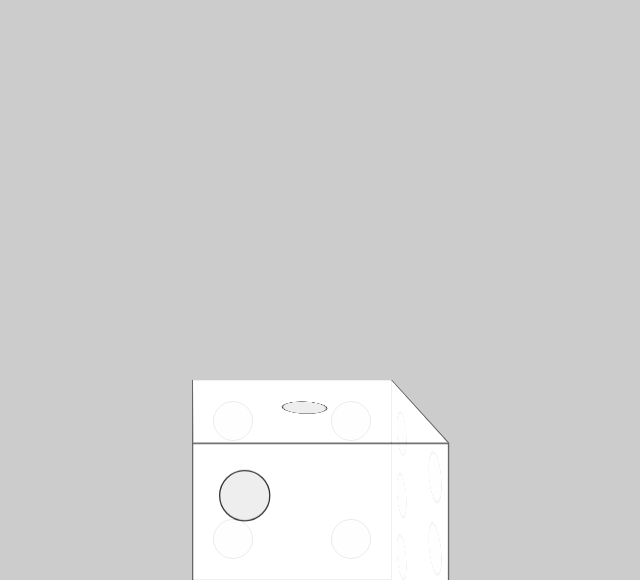
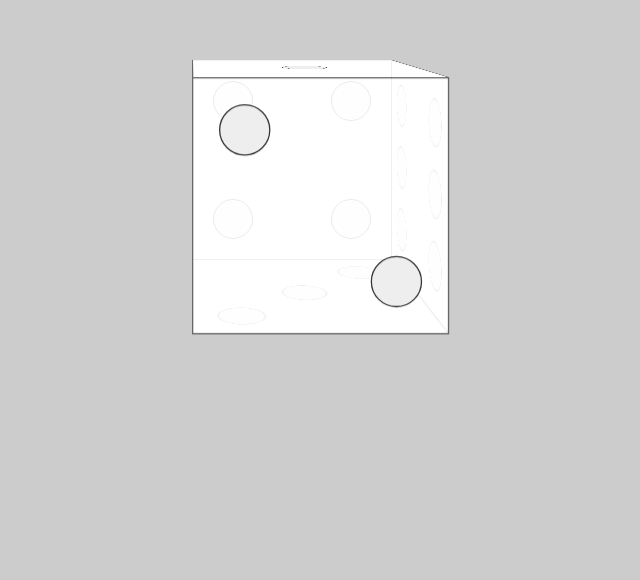
Before and after one commit to jiubao/flex.cube, a plain HTML site: page index.html in a window 1280 px wide. Shown: the part 260-840 px from the top of the page, without its empty margins (448-1088 px from the left). After the commit the page ends 800 px from the top, so only its background shows below. Drawn offline with Linux system fonts and the light colour scheme.

Commit message:
fix padding top

```diff
--- a/scss/style.scss
+++ b/scss/style.scss
@@ -6,7 +6,7 @@
 body {
   background: #ccc;
   perspective: 900px;
-  padding-top: 50%;
+  padding-top: 25%;
   padding-left: 50%;
 }
 
```
Also changed, not shown: css/style.css.
